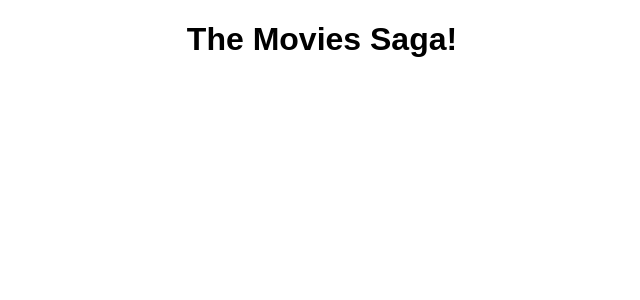
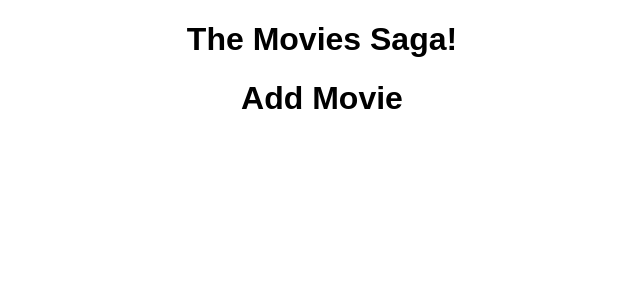
Before and after one commit to trpbr92/weekend-movie-sagas, a React (Create React App) app: page /#/AddMovie in a window 1280 px wide. Shown: the top 300 px of the page, without its empty margins (318-958 px from the left). Built offline with nearby package versions, Linux system fonts and the light colour scheme.

Commit message:
handleMovieDetails created in movie list

```diff
--- /dev/null
+++ b/src/components/AddMovie/AddMovie.jsx
@@ -0,0 +1,11 @@
+import React, { useEffect } from 'react';
+import { useDispatch, useSelector } from 'react-redux';
+
+function AddMovie(){
+
+    return(
+        <h1>Add Movie</h1>
+    )
+}
+
+export default AddMovie;
--- a/src/components/App/App.js
+++ b/src/components/App/App.js
@@ -1,6 +1,8 @@
 import {HashRouter as Router, Route} from 'react-router-dom';
 import './App.css';
 import MovieList from '../MovieList/MovieList'
+import AddMovie from '../AddMovie/AddMovie';
+import MovieDetails from '../MovieDetails/MovieDetails';
 
 function App() {
   return (
@@ -9,6 +11,14 @@ function App() {
       <Router>
         <Route path="/" exact>
           <MovieList />
+        </Route>
+
+        <Route path="/MovieDetails" exact>
+          <MovieDetails />
+        </Route>
+
+        <Route path="/AddMovie" exact>
+          <AddMovie />
         </Route>
 
         {/* Details page */}
--- /dev/null
+++ b/src/components/MovieDetails/MovieDetails.jsx
@@ -0,0 +1,12 @@
+import React, { useEffect } from 'react';
+import { useDispatch, useSelector } from 'react-redux';
+
+function MovieDetails(){
+    return(
+
+        <h1>Movie Details</h1>
+    )
+}
+
+
+export default MovieDetails;
--- a/src/components/MovieList/MovieList.jsx
+++ b/src/components/MovieList/MovieList.jsx
@@ -1,5 +1,6 @@
 import React, { useEffect } from 'react';
 import { useDispatch, useSelector } from 'react-redux';
+import { Link } from 'react-router-dom';
 import './MovieList.css'
 
 function MovieList() {
@@ -11,6 +12,10 @@ function MovieList() {
         dispatch({ type: 'FETCH_MOVIES' });
     }, []);
 
+    const handleMovieDetails = ()=>{
+        console.log('in handleMovieDetails');
+    }
+
     return (
         <main>
             <h1>MovieList</h1>
@@ -19,7 +24,9 @@ function MovieList() {
                     return (
                         <div key={movie.id} >
                             <h3>{movie.title}</h3>
-                            <img src={movie.poster} alt={movie.title}/>
+                            <Link to ='/MovieDetails'>
+                            <img src={movie.poster} alt={movie.title} className="poster" onClick={handleMovieDetails}/>
+                            </Link>
                         </div>
                     );
                 })}
```
Also changed, not shown: 1 other file (tests, documents, lock files or other folders).
